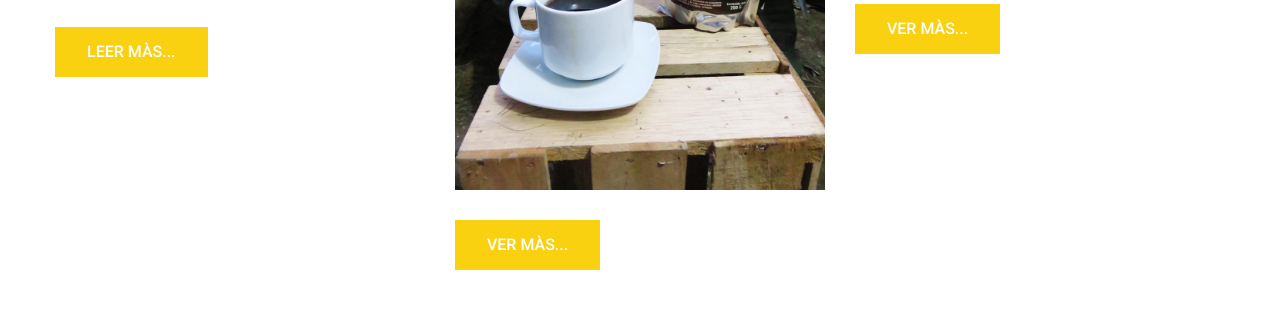
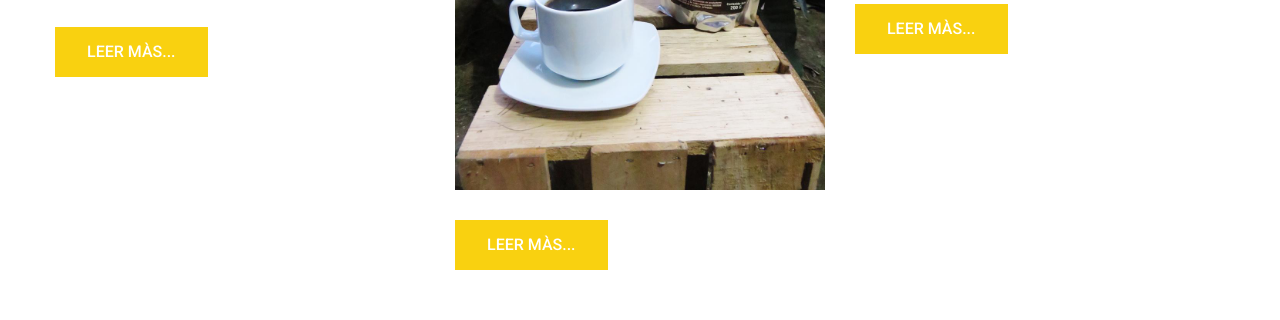
Before and after one commit to dastudillo14/aprocel_cafe, a plain HTML site: page index.html in a window 1280 px wide. Shown: the part 1047-1367 px from the top of the page. Drawn offline with Linux system fonts and the light colour scheme; a web font is replaced by a local one.

Commit message:
cambio 2

```diff
--- a/index.html
+++ b/index.html
@@ -136,12 +136,12 @@
             </div>
             <div class="col-md-6 col-lg-4 wow fadeInUp" data-wow-delay=".05s">
              <h3>NUESTRO PRODUCTO</h3><img src="images/cafe2.jpeg" alt="" width="370" height="108"/>
-              <a class="button button-primary" href="nuestro_producto.html">Ver màs...</a>
+              <a class="button button-primary" href="nuestro_producto.html">Leer màs...</a>
             </div>
 
   <div class="col-md-6 col-lg-4 wow fadeInUp" data-wow-delay=".05s">
              <h3>NUESTRO EQUIPO</h3><img src="images/nosotros.jpg" alt="" width="370" height="108"/>
-              <a class="button button-primary" href="nosotros.html">Ver màs...</a>
+              <a class="button button-primary" href="nosotros.html">Leer màs...</a>
             </div>
           </div>
         </div>
```
